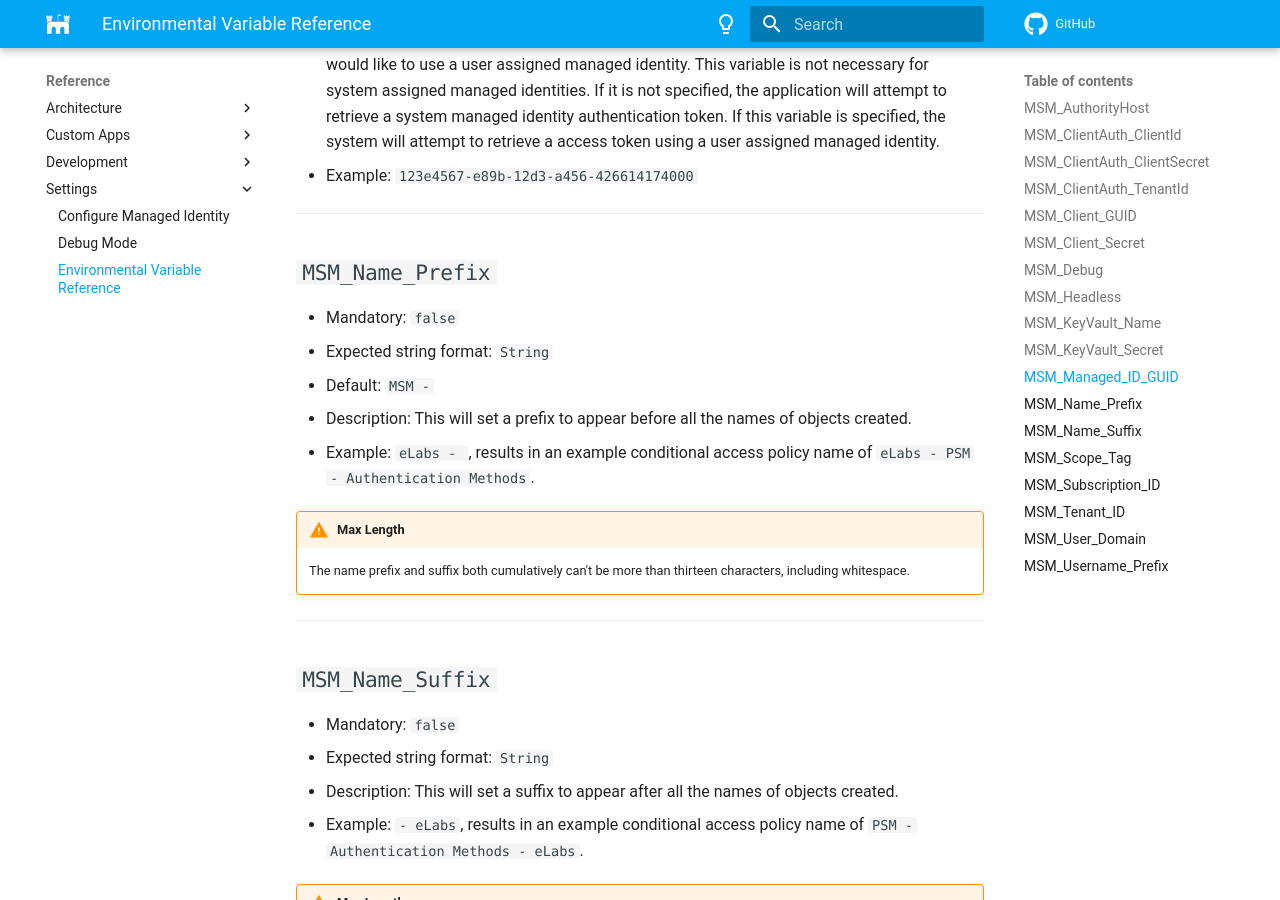
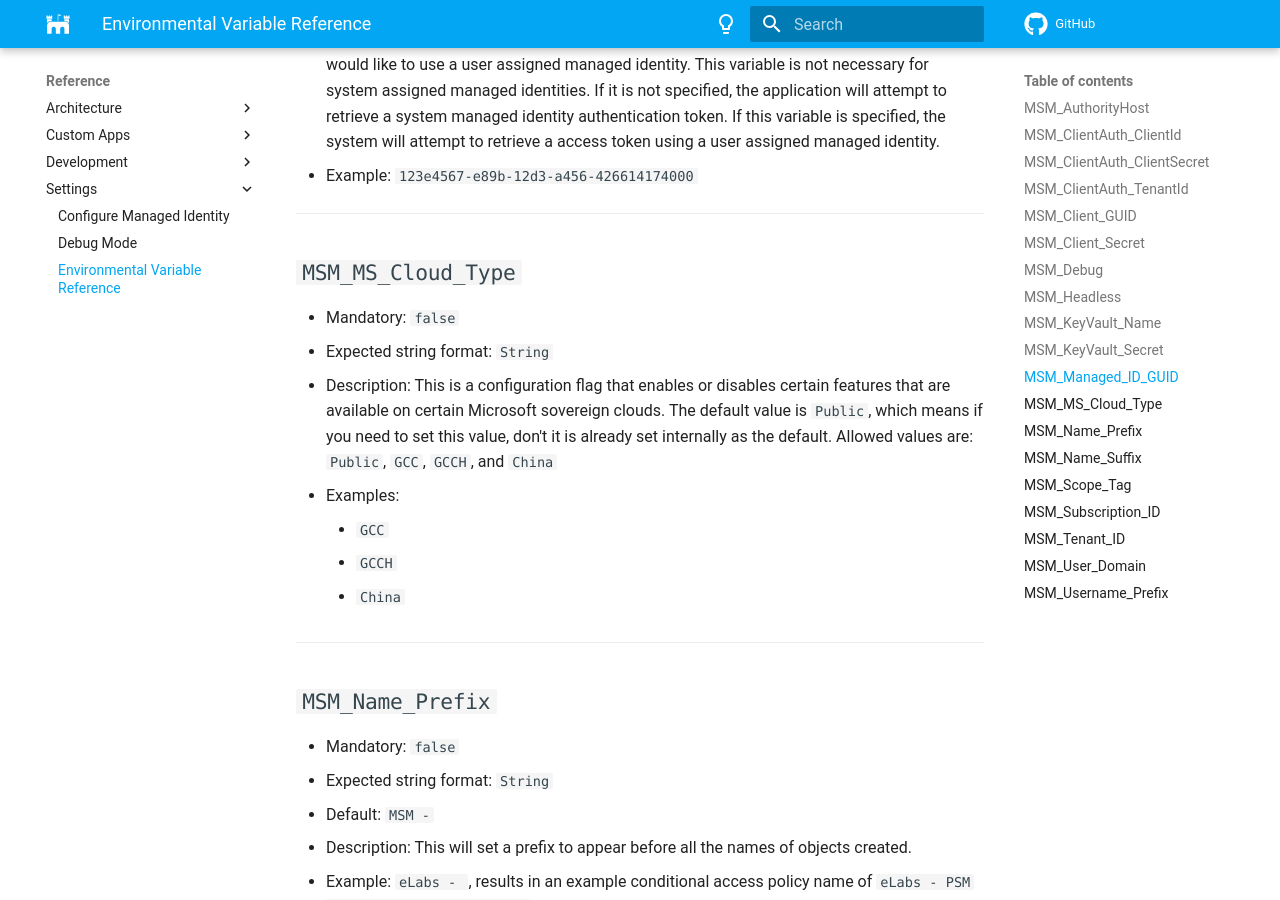
Before and after one commit to Software-Hardware-Integration-Lab/Documentation, an MkDocs documentation site: the page built from docs/Reference/Settings/Environmental-Variables-Reference.md, in a window 1280 px wide and 900 px high, scrolled down 4108 px. Built offline with MkDocs 1.6.1 and Material for MkDocs 9.7.7, drawn with Linux system fonts in a browser that asks for light colours; comment, search, counter and statistics services are not loaded.

Commit message:
Add Cloud Type
Add a variable reference for the MS cloud type variable in the server.

```diff
--- a/docs/Reference/Settings/Environmental-Variables-Reference.md
+++ b/docs/Reference/Settings/Environmental-Variables-Reference.md
@@ -154,6 +154,21 @@ If this variable is specified, the system will attempt to retrieve a access toke
 
 ---
 
+## `MSM_MS_Cloud_Type`
+
+- Mandatory: `false`
+- Expected string format: `String`
+- Description:
+This is a configuration flag that enables or disables certain features that are available on certain Microsoft sovereign clouds.
+The default value is `Public`, which means if you need to set this value, don't it is already set internally as the default.
+Allowed values are: `Public`, `GCC`, `GCCH`, and `China`
+- Examples:
+    - `GCC`
+    - `GCCH`
+    - `China`
+
+---
+
 ## `MSM_Name_Prefix`
 
 - Mandatory: `false`
```
